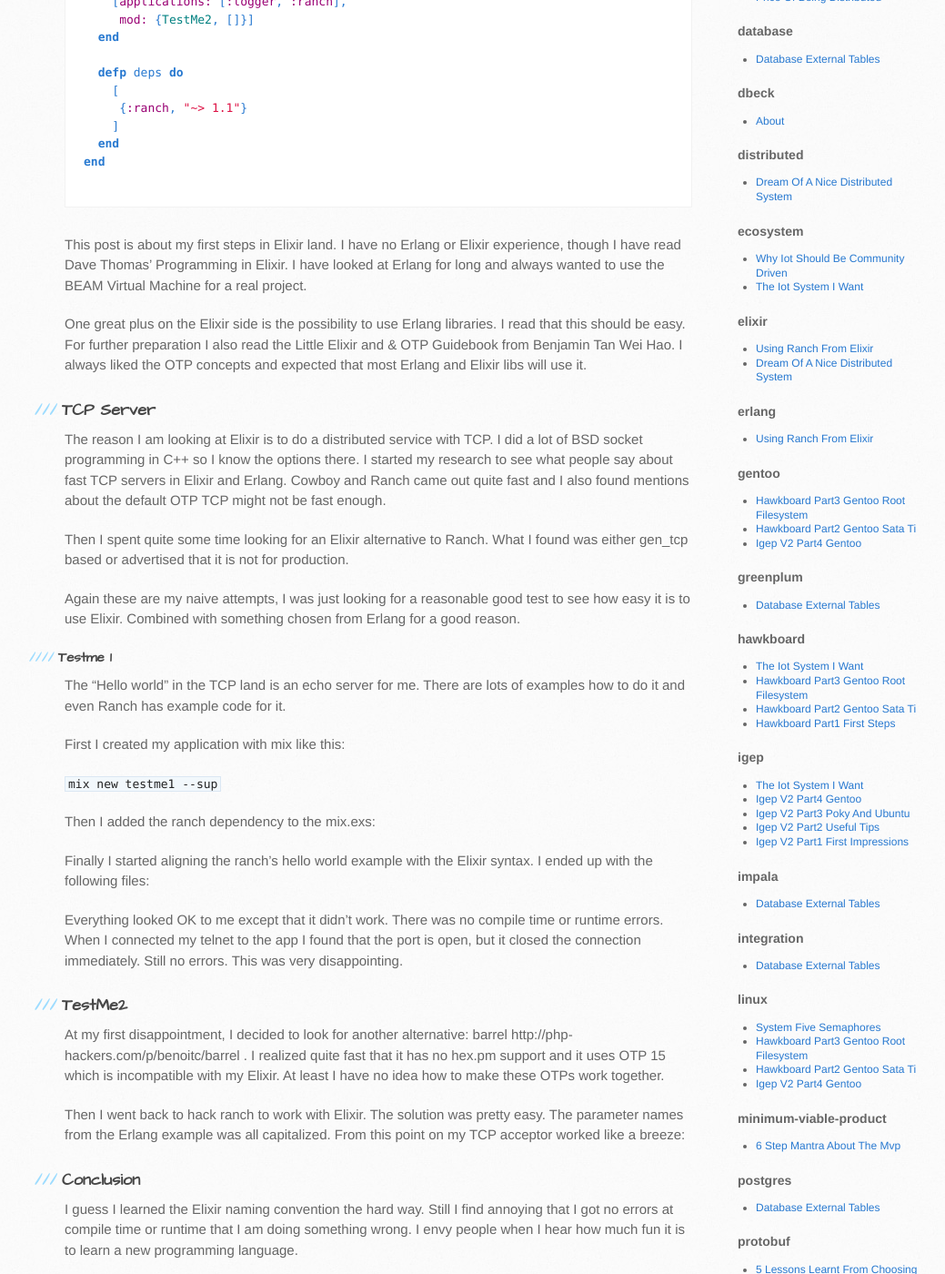
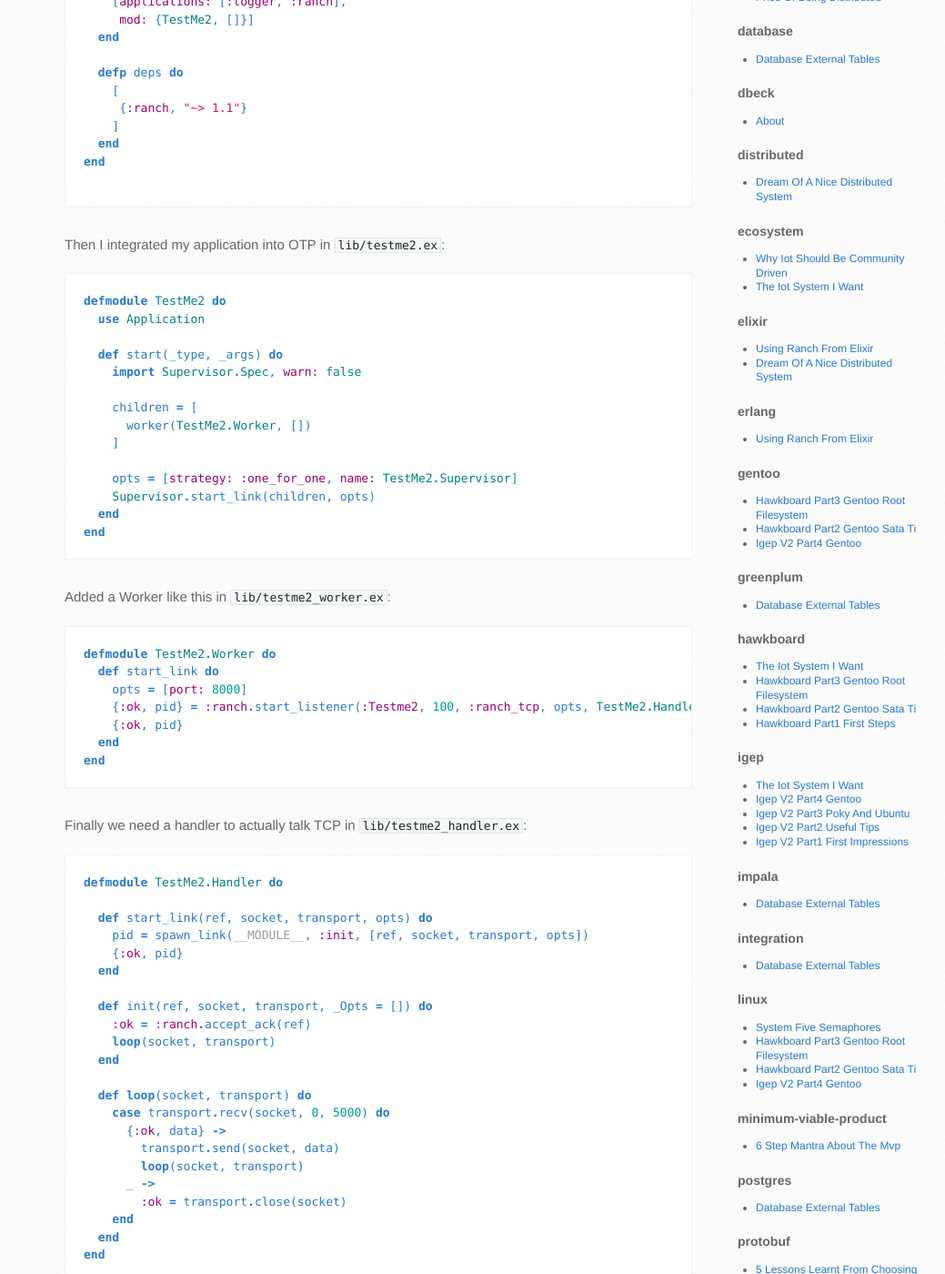
Before and after one commit to dbeck/dbeck.github.io, a Jekyll site: the page built from _posts/2015-09-30-Using-Ranch-From-Elixir.markdown, in a window 1280 px wide and 1400 px high, scrolled down 870 px. Shown: the whole window at 91% size, without its empty margins (99-1138 px from the left). Built offline with Jekyll 4.4.1, drawn with Linux system fonts in a browser that asks for light colours; Markdown is read by kramdown in place of the engine named in the settings; some of the changed text lies outside the part shown.

Commit message:
update post

````diff
--- a/_posts/2015-09-30-Using-Ranch-From-Elixir.markdown
+++ b/_posts/2015-09-30-Using-Ranch-From-Elixir.markdown
@@ -22,7 +22,7 @@ This is the result of my experiment. A TCP echo server in Elixir that uses the E
 
 I used ```mix new testme2 --sup --module TestMe2``` to generate the project.
 
-Then I added ranch into the dependencies and to the OTP applications. The resulting mix.exs looks like this:
+Then I added ranch into the dependencies and to the OTP applications. The resulting ```mix.exs``` looks like this:
 
 ``` elixir
 defmodule TestMe2.Mixfile do
@@ -50,6 +50,65 @@ defmodule TestMe2.Mixfile do
 end
 
 ```
+
+Then I integrated my application into OTP in ```lib/testme2.ex```:
+
+``` elixir
+defmodule TestMe2 do
+  use Application
+
+  def start(_type, _args) do
+    import Supervisor.Spec, warn: false
+
+    children = [
+      worker(TestMe2.Worker, [])
+    ]
+
+    opts = [strategy: :one_for_one, name: TestMe2.Supervisor]
+    Supervisor.start_link(children, opts)
+  end
+end
+```
+
+Added a Worker like this in ```lib/testme2_worker.ex```:
+
+``` elixir
+defmodule TestMe2.Worker do
+  def start_link do
+    opts = [port: 8000]
+    {:ok, pid} = :ranch.start_listener(:Testme2, 100, :ranch_tcp, opts, TestMe2.Handler, [])
+    {:ok, pid}
+  end
+end
+```
+
+Finally we need a handler to actually talk TCP in ```lib/testme2_handler.ex```:
+
+``` elixir
+defmodule TestMe2.Handler do
+
+  def start_link(ref, socket, transport, opts) do
+    pid = spawn_link(__MODULE__, :init, [ref, socket, transport, opts])
+    {:ok, pid}
+  end
+
+  def init(ref, socket, transport, _Opts = []) do
+    :ok = :ranch.accept_ack(ref)
+    loop(socket, transport)
+  end
+
+  def loop(socket, transport) do
+    case transport.recv(socket, 0, 5000) do
+      {:ok, data} ->
+        transport.send(socket, data)
+        loop(socket, transport)
+      _ ->
+        :ok = transport.close(socket)
+    end
+  end
+end
+```
+
 
 
 This post is about my first steps in Elixir land. I have no Erlang or Elixir experience, though I have read Dave Thomas' Programming in Elixir. I have looked at Erlang for long and always wanted to use the BEAM Virtual Machine for a real project.
````
